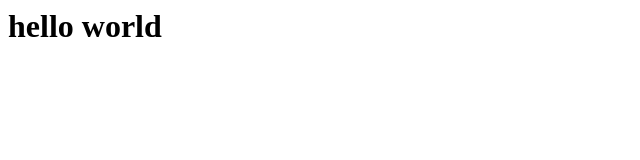
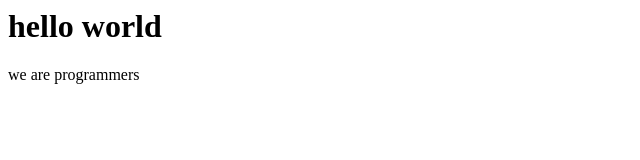
Before and after one commit to M7mdouh76/MyWorks, a plain HTML site: page index.html in a window 1280 px wide. Shown: the whole page, without its empty margins (0-640 px from the left). Drawn offline with Linux system fonts and the light colour scheme.

Commit message:
we add line 'we are programmers'

```diff
--- a/index.html
+++ b/index.html
@@ -1 +1,2 @@
 <h1>hello world</h1>
+<p>we are programmers</p>
```
